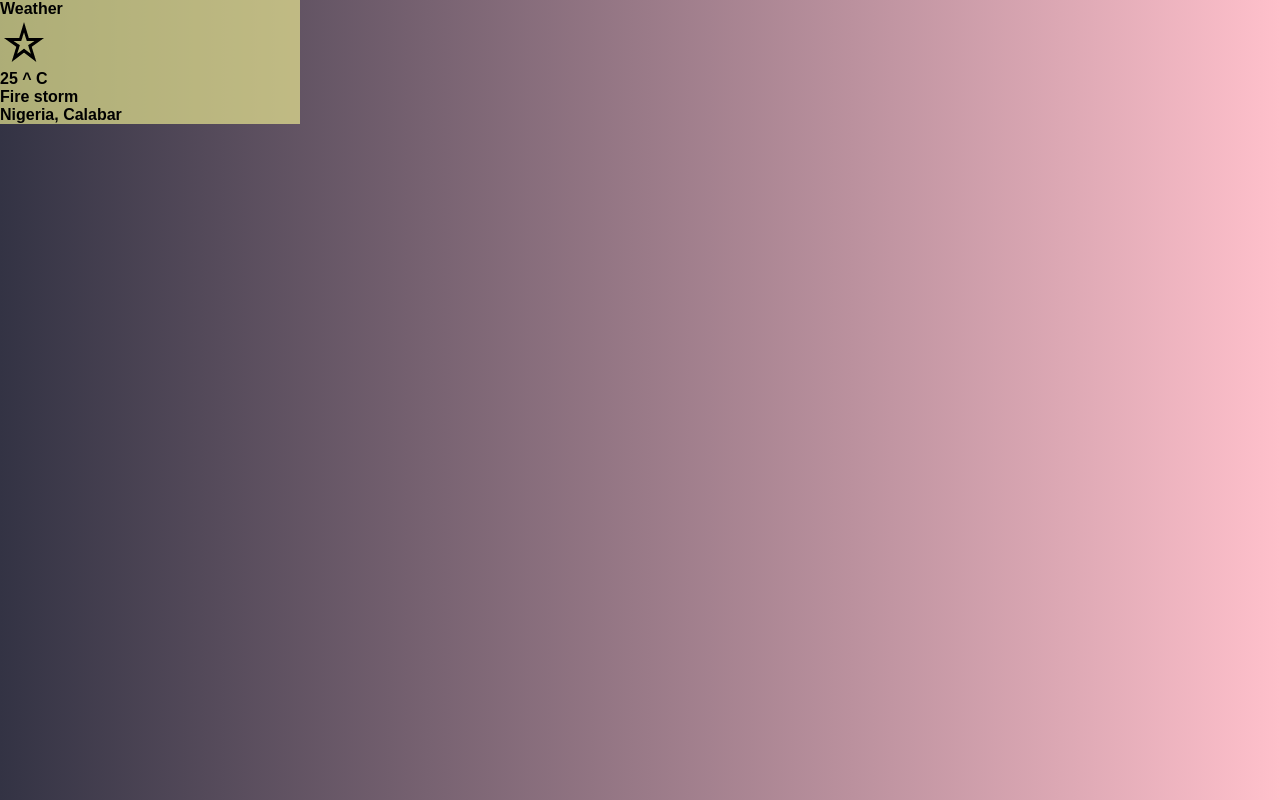
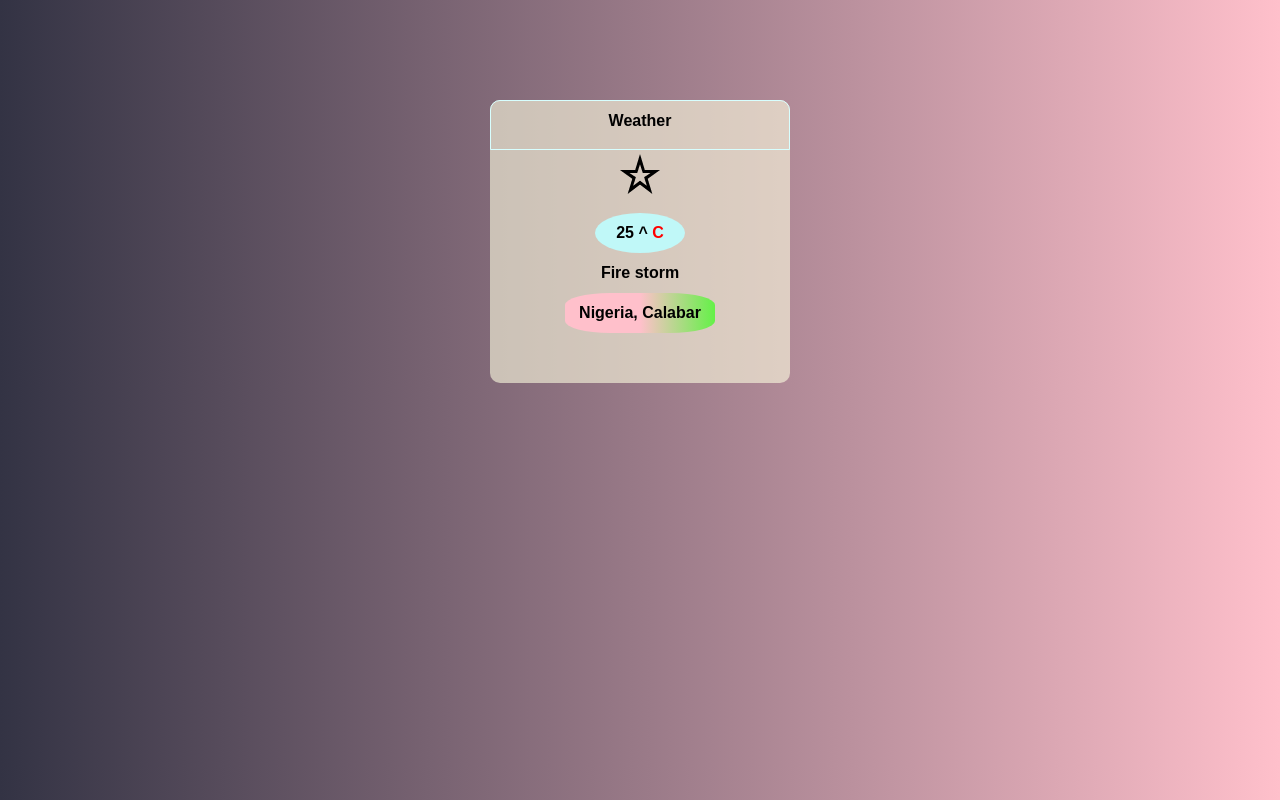
Before and after one commit to Emmanuel-Ingwe/Weather.APP, a plain HTML site: page index.html in a window 1280 px wide. Drawn offline with Linux system fonts and the light colour scheme.

Commit message:
done w styles

```diff
--- a/style.scss
+++ b/style.scss
@@ -7,11 +7,48 @@
 body {
     background: linear-gradient(to right, #334, pink);
     font-family: sans-serif;
-    font-weight: 600;
+    font-weight: 550;
 }
 
 .container {
     width: 300px;
-    background-color: #ff99;
+    background-color: rgba(253, 253, 226, 0.6);
     display: block;
+    margin: 0 auto;
+    margin-top: 100px;
+    border-radius: 10px;
+    padding-bottom: 50px; line-height: 40px;
+
+    .app-title {
+        width: 300px;
+        height: 50px;
+        border-radius: 10px 10px 0 0;
+        border: 1px solid rgb(216, 255, 255);
+        text-align: center;
+    }
+    .weather-container {
+        text-align: center;
+
+        .temperature-value {
+
+            span {
+                color: red;
+            }
+            p {
+                border-radius: 50%;
+                width: 30%;
+                background: rgb(192, 248, 248);
+                margin: 0 auto;
+            }
+        }
+        .location {
+            p {
+                border-radius: 30%;
+                 width: 50%;
+                background: rgb(100, 241, 72);
+                 margin: 0 auto;
+                 background: linear-gradient(to left, rgb(100, 241, 72), pink 50%);
+            }
+        }
+    }
 }
```
Also changed, not shown: css/style.css, dist/css/style.min.css.
